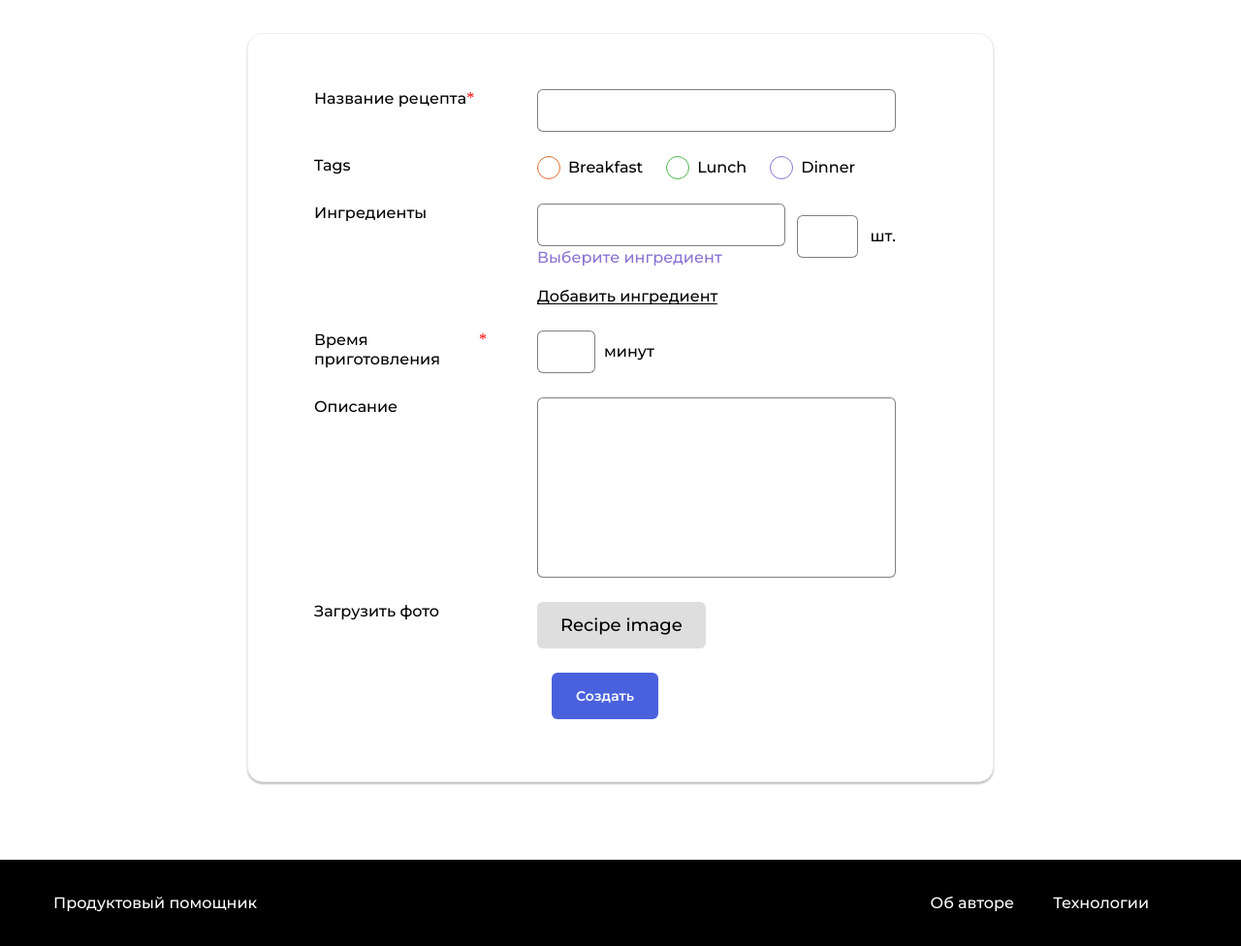
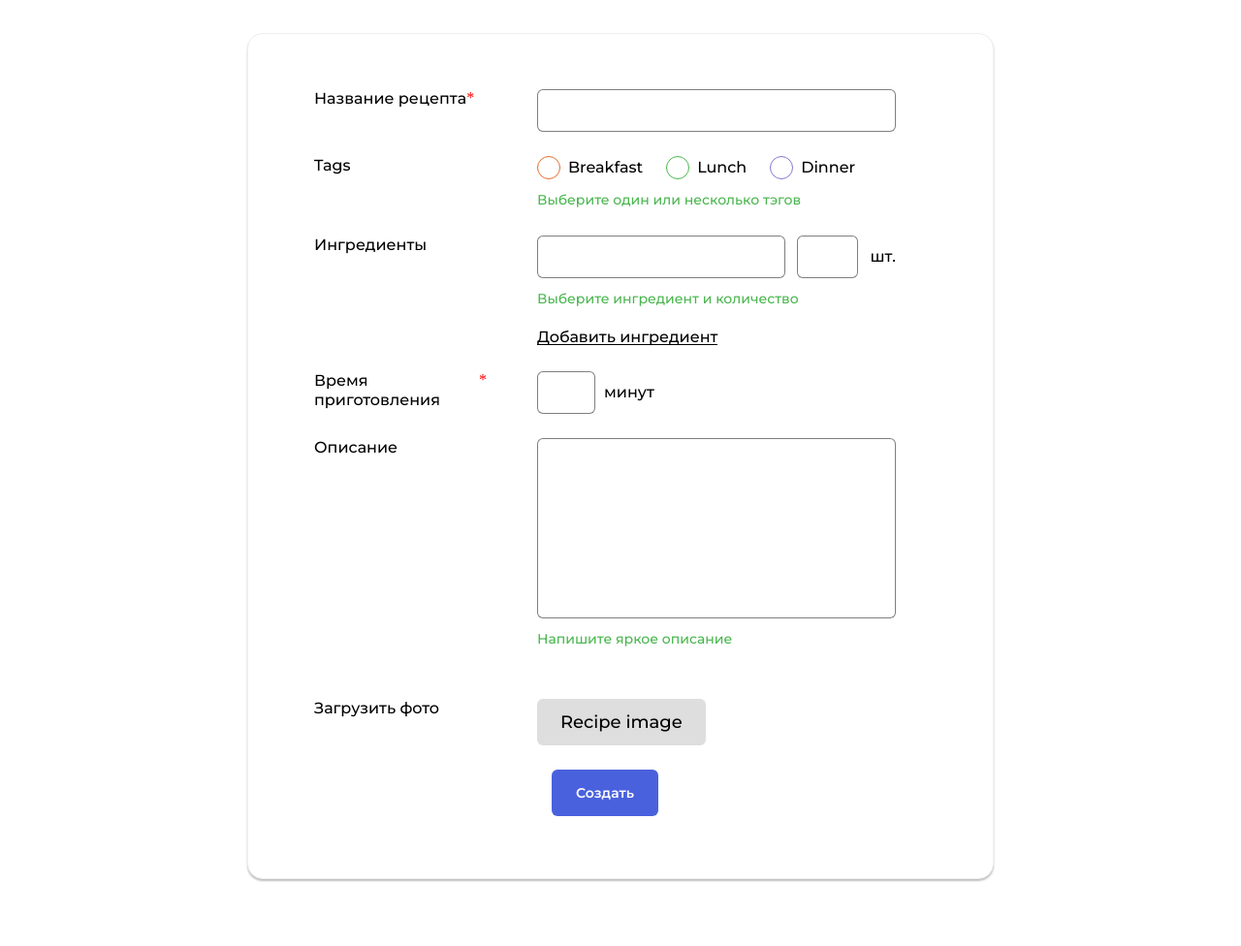
Before and after one commit to abi83/foodgram-project, a Django app: page /new/ in a window 1280 px wide. Shown: the part 224-1200 px from the top of the page at 97% size. Run offline with Django 3.2, Linux system fonts and the light colour scheme.

Commit message:
creade-update is done

```diff
--- a/apps/recipes/forms.py
+++ b/apps/recipes/forms.py
@@ -5,7 +5,7 @@ from apps.recipes.models import Recipe
 
 class RecipeForm(forms.ModelForm):
     # ingredients = RecipeIngredientForm
-
+    # TODO: validate minimum one tag is checked
     class Meta:
         model = Recipe
         exclude = ('slug', 'author', )
--- a/apps/recipes/static/blocks/form/__info-text/form__info-text.css
+++ b/apps/recipes/static/blocks/form/__info-text/form__info-text.css
@@ -2,10 +2,10 @@
     font-family: 'Montserrat', sans-serif;
     font-style: normal;
     font-weight: 500;
-    font-size: 16px;
+    font-size: 14px;
     line-height: 24px;
     /*color: #000000;*/
-    color: #8775D2;
+    color: #49B64E;
     max-width: 600px;
     margin-bottom: 25px;
 }
--- a/apps/recipes/templates/recipes/recipe-form.html
+++ b/apps/recipes/templates/recipes/recipe-form.html
@@ -23,6 +23,7 @@
         <label for="{{ form.tag_dinner.auto_id }}" class="tags__label">{{ form.tag_dinner.label }}</label>
       </div>
     </div>
+    <span class="form__info-text" style="margin-bottom: 0;">Выберите один или несколько тэгов</span>
     <span class="form__error"></span>
   </div>
 </div>
@@ -32,14 +33,12 @@
     <div class="form__field-group-ingredientes">
       <div class="form__dropdown">
         <input type="text" id="nameIngredient" class="form__input">
-        <span class="form__info-text">Выберите ингредиент</span>
         <div class="form__dropdown-items"></div>
       </div>
       <input type="number" id="cantidad" class="form__input" min="0">
-{#      <span class="form__info-text">Заполните количество</span>#}
-{#      TODO: Fix here!#}
       <label for="cantidad" class="form__label" id="cantidadVal">шт.</label>
     </div>
+    <span class="form__info-text" style="margin-bottom: 0;">Выберите ингредиент и количество</span>
     <div class="form__field-group-ingredientes-container">
       {% for relation in recipe.recipeingredient_set.all %}
         <div class="form__field-item-ingredient" id="ing_{{ relation.id }}">
@@ -69,6 +68,7 @@
   <div class="form__field-group">
     {{ form.description }}
     <span class="form__error">{{ form.description.errors }}</span>
+    <span class="form__info-text">Напишите яркое описание</span>
   </div>
 </div>
 <div class="form__group">
--- a/apps/recipes/templates/recipes/recipe-update-new.html
+++ /dev/null
@@ -1,6 +0,0 @@
-{% extends "recipes/recipe-create.html" %}
-{% block title %}Изменение рецепта{% endblock %}
-{% block header %}Редактирование рецепта{% endblock %}
-{% block button %} Изменить {% endblock %}
-{% block delete %}<a style="margin-left: 2.5em" href="#" class="form__ingredient-link">Удалить</a>{% endblock %}
-{% block formlink %}{% url 'recipes:recipe-edit' slug=recipe.slug %}{% endblock %}
--- a/apps/recipes/views.py
+++ b/apps/recipes/views.py
@@ -130,7 +130,7 @@ class RecipeIngredientSaveMixin:
 class RecipeEdit(UpdateView, LoginRequiredMixin, RecipeIngredientSaveMixin):
     context_object_name = 'recipe'
     model = Recipe
-    template_name = 'recipes/recipe-update-new.html'
+    template_name = 'recipes/recipe-update.html'
     form_class = RecipeForm
 
     def form_valid(self, form):
```
Also changed, not shown: apps/recipes/templates/recipes/2delete_recipe-update.html (added, +30 -0 lines), apps/recipes/templates/recipes/recipe-update.html (+5 -29 lines).
